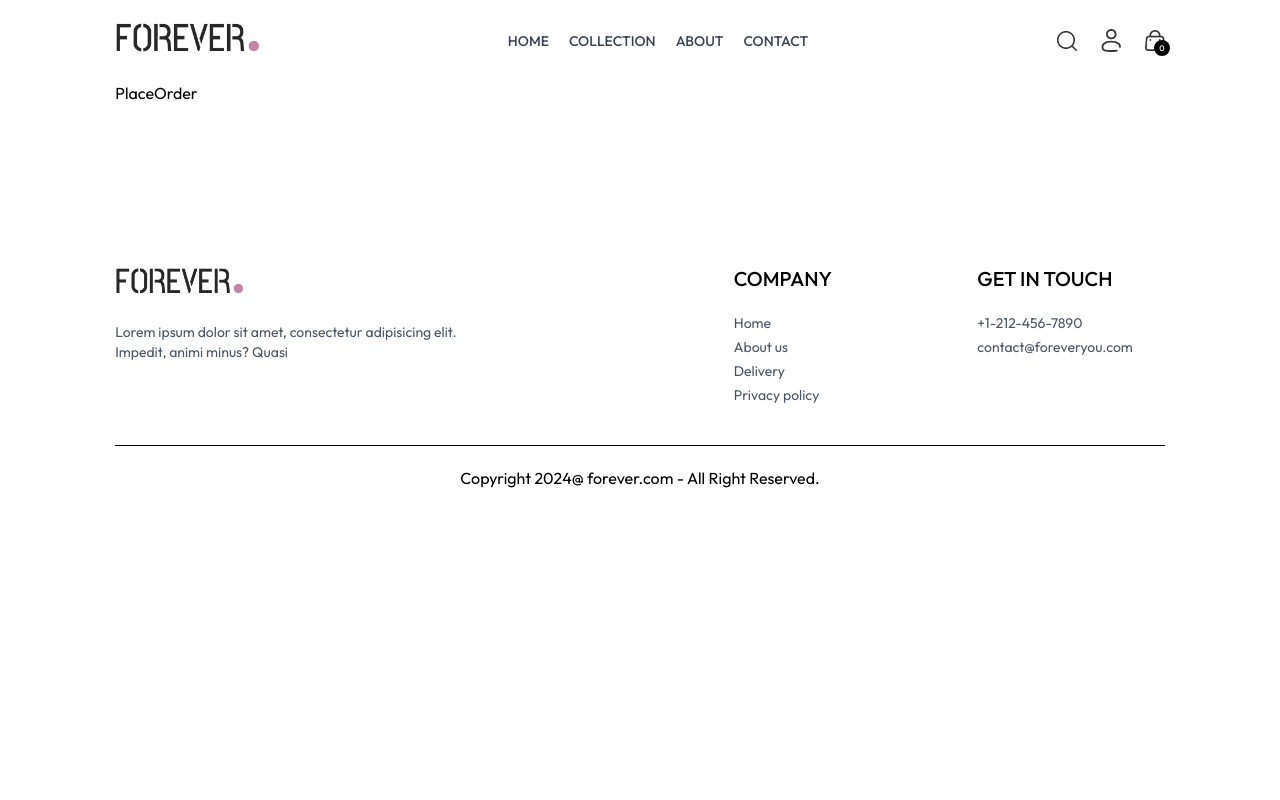
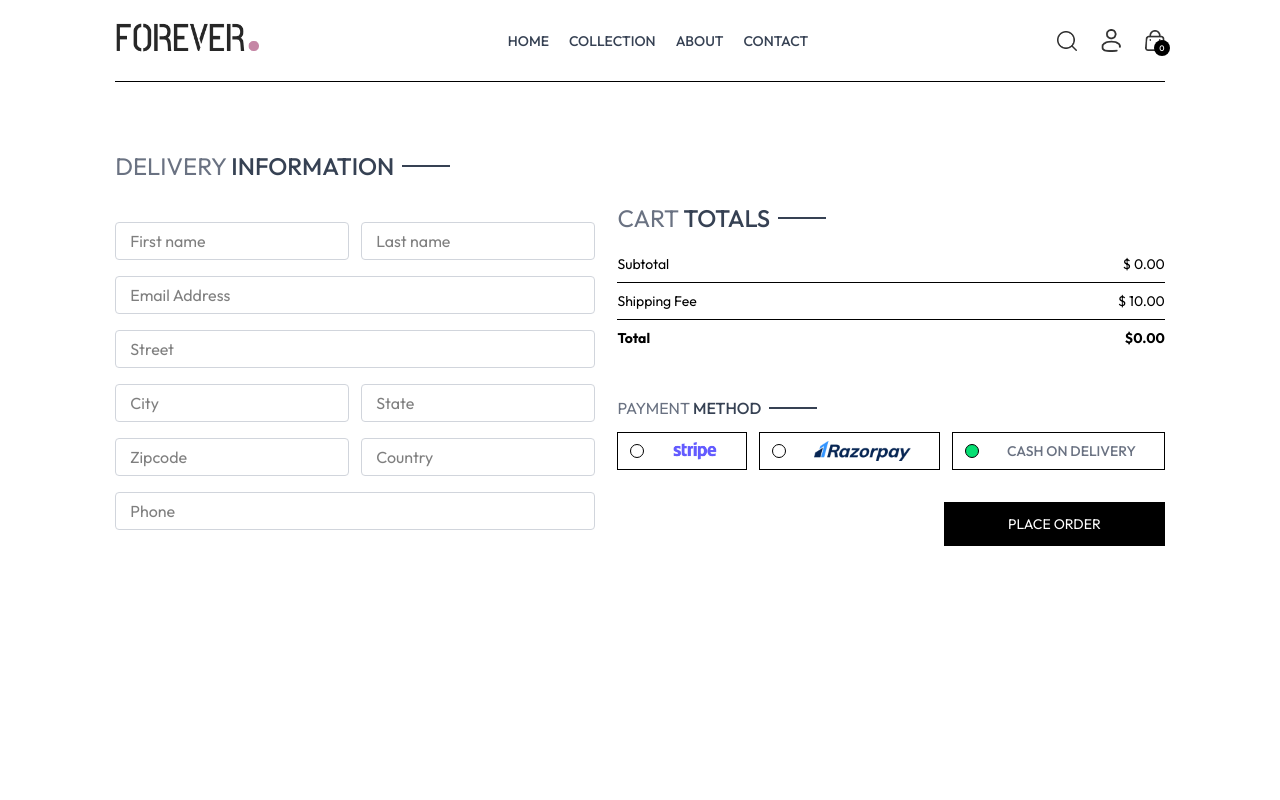
Before and after one commit to harrySentinel/NexShop, a React (Vite) app: page /place-order in a window 1280 px wide. Shown: the top 800 px of the page. Built offline with nearby package versions, Linux system fonts and the light colour scheme.

Commit message:
PlaceOrder.jsx

```diff
--- a/src/pages/PlaceOrder.jsx
+++ b/src/pages/PlaceOrder.jsx
@@ -1,8 +1,73 @@
-import React from 'react'
+import React, { useContext, useState } from 'react'
+import Title from '../components/Title'
+import CartTotal from '../components/CartTotal'
+import { assets } from '../assets/assets'
+import { ShopContext } from '../context/ShopContext'
 
 const PlaceOrder = () => {
+
+ const [method,setMethod] = useState('cod');
+
+ const {navigate} = useContext(ShopContext);
+
   return (
-    <div>PlaceOrder</div>
+    <div className='flex flex-col sm:flex-row justify-between gap-4 pt-5 sm:pt-14 min-h-[80vh] border-t'>
+
+      {/*------------- Left Side -------------- */}
+      <div className='flex flex-col gap-4 w-full sm:max-w-[480px]'>
+
+          <div className='text-xl sm:text-2xl my-3'>
+             <Title text1={'DELIVERY'} text2={'INFORMATION'} />
+          </div>
+          <div className='flex gap-3'>
+            <input className='border border-gray-300 rounded py-1.5 px-3.5 w-full' type='text' placeholder='First name' />
+            <input className='border border-gray-300 rounded py-1.5 px-3.5 w-full' type='text' placeholder='Last name' />
+          </div>
+          <input className='border border-gray-300 rounded py-1.5 px-3.5 w-full' type='email' placeholder='Email Address' />
+          <input className='border border-gray-300 rounded py-1.5 px-3.5 w-full' type='text' placeholder='Street' />
+          <div className='flex gap-3'>
+            <input className='border border-gray-300 rounded py-1.5 px-3.5 w-full' type='text' placeholder='City' />
+            <input className='border border-gray-300 rounded py-1.5 px-3.5 w-full' type='text' placeholder='State' />
+          </div>
+          <div className='flex gap-3'>
+            <input className='border border-gray-300 rounded py-1.5 px-3.5 w-full' type='number' placeholder='Zipcode' />
+            <input className='border border-gray-300 rounded py-1.5 px-3.5 w-full' type='text' placeholder='Country' />
+          </div>
+          <input className='border border-gray-300 rounded py-1.5 px-3.5 w-full' type='number' placeholder='Phone' />
+      </div>
+
+      {/* ------------- Right Side-------------*/}
+      <div className='mt-8'>
+
+        <div className='mt-8 min-w-80'>
+           <CartTotal/>
+        </div>
+
+        <div className='mt-12'>
+          <Title text1={'PAYMENT'} text2={'METHOD'} />
+
+          {/*------------- Payment Method Selection -------------- */}
+          <div className='flex gap-3 flex-col lg:flex-row'>
+            <div onClick={()=>setMethod('stripe')} className='flex items-center gap-3 border p-2 px-3 cursor-pointer'>
+                <p className={`min-w-3.5 h-3.5 border rounded-full ${method === 'stripe' ? 'bg-green-400' : ''}`}> </p>
+                <img className='h-5 mx-4' src={assets.stripe_logo} alt="" />
+            </div>
+            <div onClick={()=>setMethod('razorpay')} className='flex items-center gap-3 border p-2 px-3 cursor-pointer'>
+                <p className={`min-w-3.5 h-3.5 border rounded-full ${method === 'razorpay' ? 'bg-green-400' : ''}`}> </p>
+                <img className='h-5 mx-4' src={assets.razorpay_logo} alt="" />
+            </div>
+            <div onClick={()=>setMethod('cod')} className='flex items-center gap-3 border p-2 px-3 cursor-pointer'>
+                <p className={`min-w-3.5 h-3.5 border rounded-full ${method === 'cod' ? 'bg-green-400' : ''}`}> </p>
+                <p className='text-gray-500 text-sm font-medium mx-4'>CASH ON DELIVERY</p>
+            </div>
+          </div>
+
+          <div className='w-full text-end mt-8'>
+             <button onClick={()=>navigate('/orders')} className='bg-black text-white px-16 py-3 text-sm'>PLACE ORDER</button>
+          </div>
+          </div>
+      </div>
+    </div>
   )
 }
 
```
